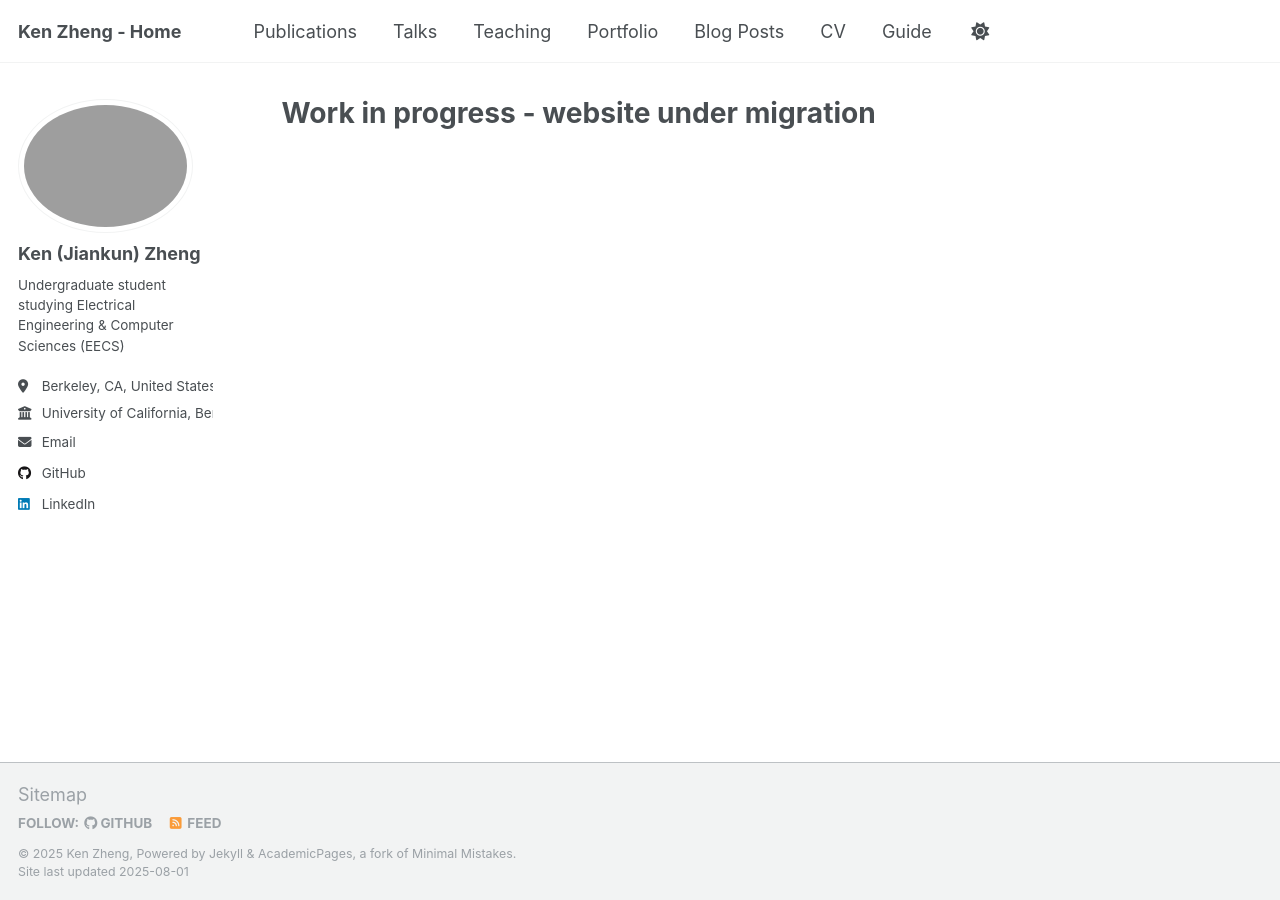
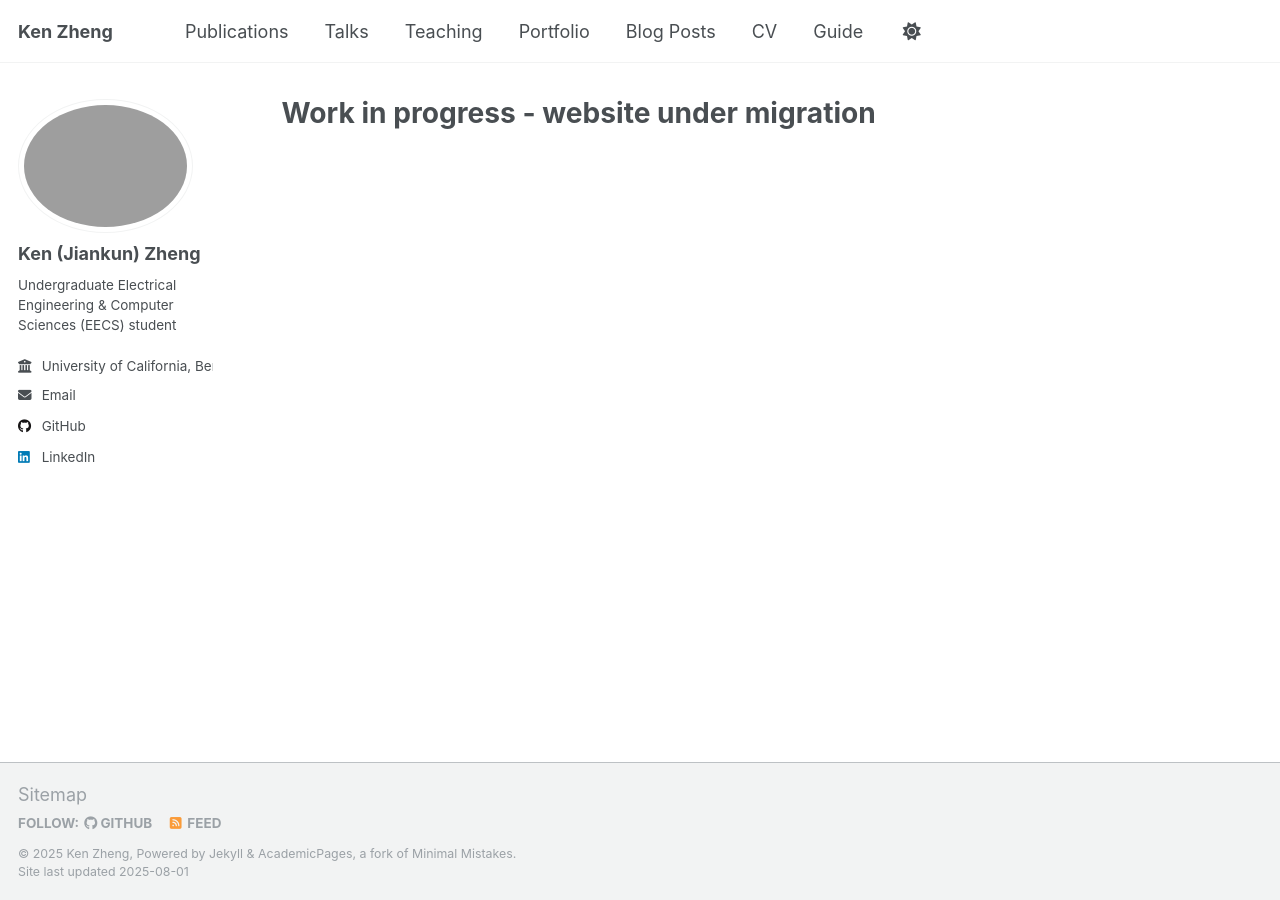
Before and after one commit to kenzhengjk/kenzhengjk.github.io, a Jekyll site: the page built from _pages/about.md, in a window 1280 px wide. Built offline with Jekyll 4.4.1, drawn with Linux system fonts in a browser that asks for light colours; a script that is not in the unit is left out.

Commit message:
Update _config.yml

```diff
--- a/_config.yml
+++ b/_config.yml
@@ -9,7 +9,7 @@
 # Basic Site Settings
 locale                   : "en-US"
 site_theme               : "default"
-title                    : "Ken Zheng - Home"
+title                    : "Ken Zheng"
 title_separator          : "-"
 name                     : &name "Ken Zheng"
 description              : &description "human being"
@@ -22,11 +22,11 @@ repository               : "kenzhengjk/kenzhengjk.github.io"
 #               Additional customization can be done by editing /_includes/author-profile.html
 author:
   # Biographic information
-  avatar           : "profile_image.jpg"
+  avatar           : "files/profile_image.jpg"
   name             : "Ken (Jiankun) Zheng"
   pronouns         : # example: "she/her"
-  bio              : "Undergraduate student studying Electrical Engineering & Computer Sciences (EECS)"
-  location         : "Berkeley, CA, United States"
+  bio              : "Undergraduate Electrical Engineering & Computer Sciences (EECS) student"
+  location         :
   employer         : "University of California, Berkeley"
   uri              : # URL
   email            : "kenzhengjk@berkeley.edu"
```
